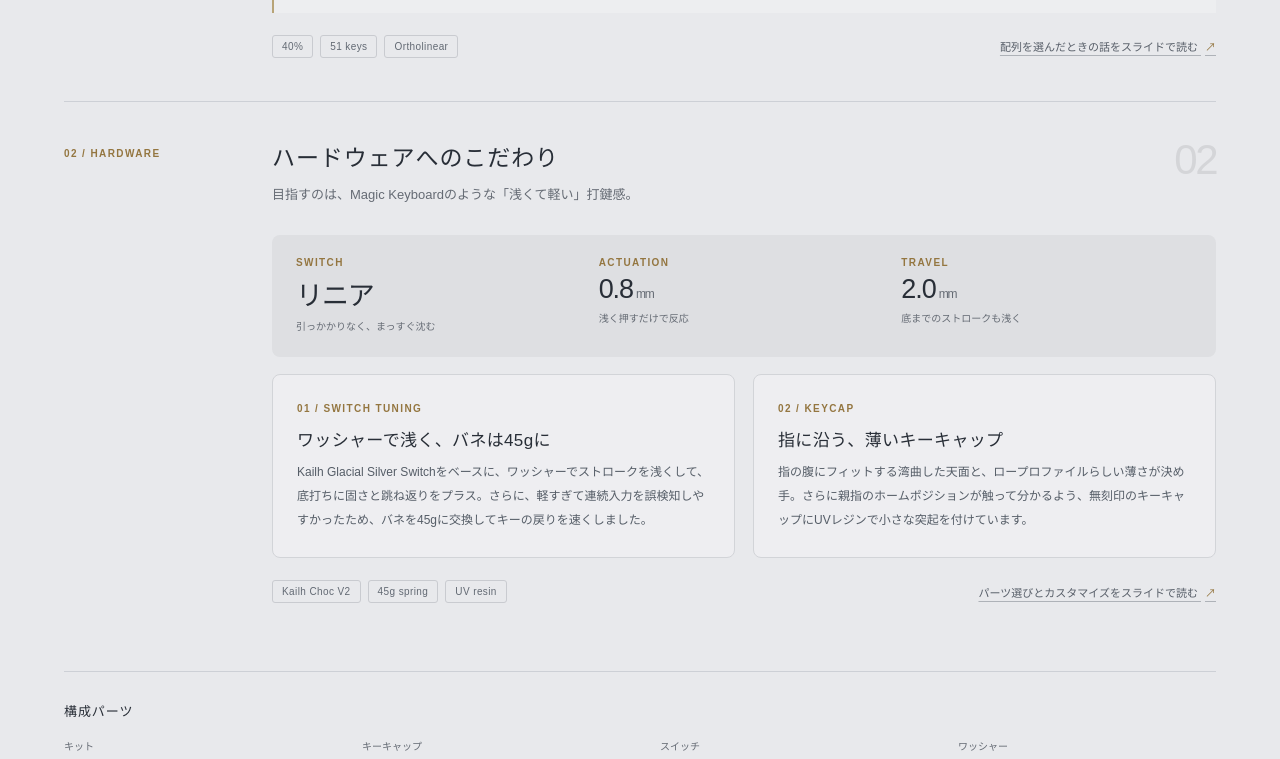
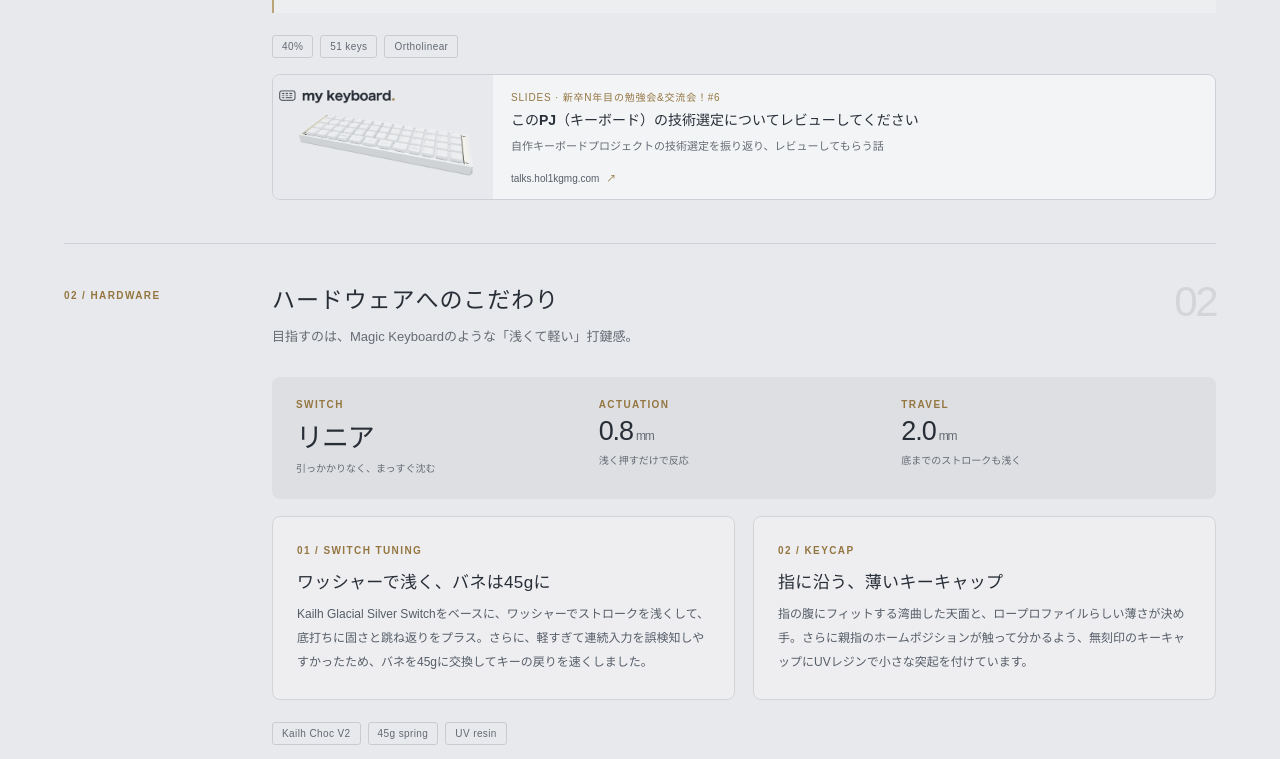
Before and after one commit to Hol1kgmg/my-keyboard, a React (Vite) app: page / in a window 1280 px wide. Shown: the part 1600-2359 px from the top of the page. Built offline with nearby package versions, Linux system fonts and the light colour scheme; no server answers.

Commit message:
Link keyboard stories to slide cards

```diff
--- a/src/App.tsx
+++ b/src/App.tsx
@@ -20,6 +20,54 @@ const PARTS = [
     url: "https://shop.moimate.com/products/rushbox-washer",
   },
 ];
+
+type Slide = {
+  url: string;
+  image: string;
+  width: number;
+  height: number;
+  event: string;
+  title: string;
+  description: string;
+};
+
+const LAYOUT_SLIDE: Slide = {
+  url: "https://talks.hol1kgmg.com/2026/keyboard-tech-stack-review/",
+  image: "/og-image.png",
+  width: 1200,
+  height: 630,
+  event: "新卒N年目の勉強会&交流会！#6",
+  title: "このPJ（キーボード）の技術選定についてレビューしてください",
+  description: "自作キーボードプロジェクトの技術選定を振り返り、レビューしてもらう話",
+};
+
+const HARDWARE_SLIDE: Slide = {
+  url: "https://talks.hol1kgmg.com/2026/keyboard-customize/",
+  image: "/slides/keyboard-customize.webp",
+  width: 1166,
+  height: 788,
+  event: "TechBull mini LT&交流会！#5",
+  title: "5分でわかるキーボードのカスタマイズ",
+  description: "キースイッチとキーキャップを選んだ理由と、そこに加えたカスタマイズの話",
+};
+
+function SlideCard({ slide }: { slide: Slide }) {
+  return (
+    <a className="slide-card" href={slide.url} target="_blank" rel="noreferrer">
+      <span className="slide-thumb">
+        <img src={slide.image} alt="" width={slide.width} height={slide.height} loading="lazy" />
+      </span>
+      <span className="slide-body">
+        <span className="slide-meta">SLIDES · {slide.event}</span>
+        <strong className="slide-title">{slide.title}</strong>
+        <span className="slide-desc">{slide.description}</span>
+        <span className="slide-host">
+          talks.hol1kgmg.com <span aria-hidden="true">↗</span>
+        </span>
+      </span>
+    </a>
+  );
+}
 
 export function App() {
   const interaction = useKeyInteraction();
@@ -139,14 +187,7 @@ export function App() {
                   <span>51 keys</span>
                   <span>Ortholinear</span>
                 </div>
-                <a
-                  className="slide-link"
-                  href="https://talks.hol1kgmg.com/2026/keyboard-tech-stack-review/"
-                  target="_blank"
-                  rel="noreferrer"
-                >
-                  配列を選んだときの話をスライドで読む <span aria-hidden="true">↗</span>
-                </a>
+                <SlideCard slide={LAYOUT_SLIDE} />
               </div>
             </div>
           </article>
@@ -212,14 +253,7 @@ export function App() {
                   <span>45g spring</span>
                   <span>UV resin</span>
                 </div>
-                <a
-                  className="slide-link"
-                  href="https://talks.hol1kgmg.com/2026/keyboard-customize/"
-                  target="_blank"
-                  rel="noreferrer"
-                >
-                  パーツ選びとカスタマイズをスライドで読む <span aria-hidden="true">↗</span>
-                </a>
+                <SlideCard slide={HARDWARE_SLIDE} />
               </div>
             </div>
           </article>
--- a/src/styles.css
+++ b/src/styles.css
@@ -410,15 +410,80 @@ h1 {
   font-size: 10px;
   letter-spacing: 0.04em;
 }
-.slide-link {
+.slide-card {
+  flex-basis: 100%;
+  display: grid;
+  grid-template-columns: minmax(0, 220px) minmax(0, 1fr);
+  overflow: hidden;
+  border: 1px solid var(--line);
+  border-radius: 8px;
+  background: #f3f4f6;
+  color: inherit;
+  text-decoration: none;
+  transition:
+    transform 0.25s ease,
+    box-shadow 0.25s ease,
+    border-color 0.25s ease;
+}
+.slide-card:hover,
+.slide-card:focus-visible {
+  transform: translateY(-2px);
+  border-color: var(--brass);
+  box-shadow: 0 10px 24px rgb(40 46 55 / 0.12);
+}
+.slide-card:focus-visible {
+  outline: 2px solid var(--brass);
+  outline-offset: 3px;
+}
+.slide-thumb {
+  overflow: hidden;
+  aspect-ratio: 980 / 551;
+  background: #d7d9dd;
+}
+.slide-thumb img {
+  display: block;
+  width: 100%;
+  height: 100%;
+  object-fit: cover;
+  transition: transform 0.4s ease;
+}
+.slide-card:hover .slide-thumb img {
+  transform: scale(1.04);
+}
+.slide-body {
+  display: flex;
+  flex-direction: column;
+  gap: 6px;
+  padding: 14px 18px;
+  min-width: 0;
+}
+.slide-meta {
+  color: var(--brass);
+  font-size: 10px;
+  letter-spacing: 0.08em;
+}
+.slide-title {
+  font-size: 14px;
+  line-height: 1.5;
+}
+.slide-desc {
+  color: var(--muted);
+  font-size: 11px;
+  line-height: 1.7;
+}
+.slide-host {
+  margin-top: auto;
   color: #575e68;
-  font-size: 11px;
-  text-underline-offset: 4px;
-  text-decoration-color: #aeb2b8;
+  font-size: 10px;
 }
-.slide-link span {
+.slide-host span {
+  display: inline-block;
   margin-left: 4px;
   color: var(--brass);
+  transition: transform 0.25s ease;
+}
+.slide-card:hover .slide-host span {
+  transform: translate(2px, -2px);
 }
 .hardware-summary {
   display: grid;
@@ -543,6 +608,18 @@ footer a {
     padding: 19px;
   }
 }
+@media (max-width: 760px) {
+  .story-chapter {
+    grid-template-columns: 1fr;
+    gap: 14px;
+  }
+  .chapter-index {
+    padding-top: 0;
+  }
+  .slide-card {
+    grid-template-columns: 1fr;
+  }
+}
 @media (max-width: 600px) {
   .app-shell {
     padding: 0 20px;
@@ -661,8 +738,9 @@ footer a {
     flex-direction: column;
     gap: 13px;
   }
-  .slide-link {
-    line-height: 1.8;
+  .slide-card {
+    width: 100%;
+    grid-template-columns: 1fr;
   }
   .hardware-summary {
     gap: 9px;
```
Also changed, not shown: public/slides/keyboard-customize.webp (added).
